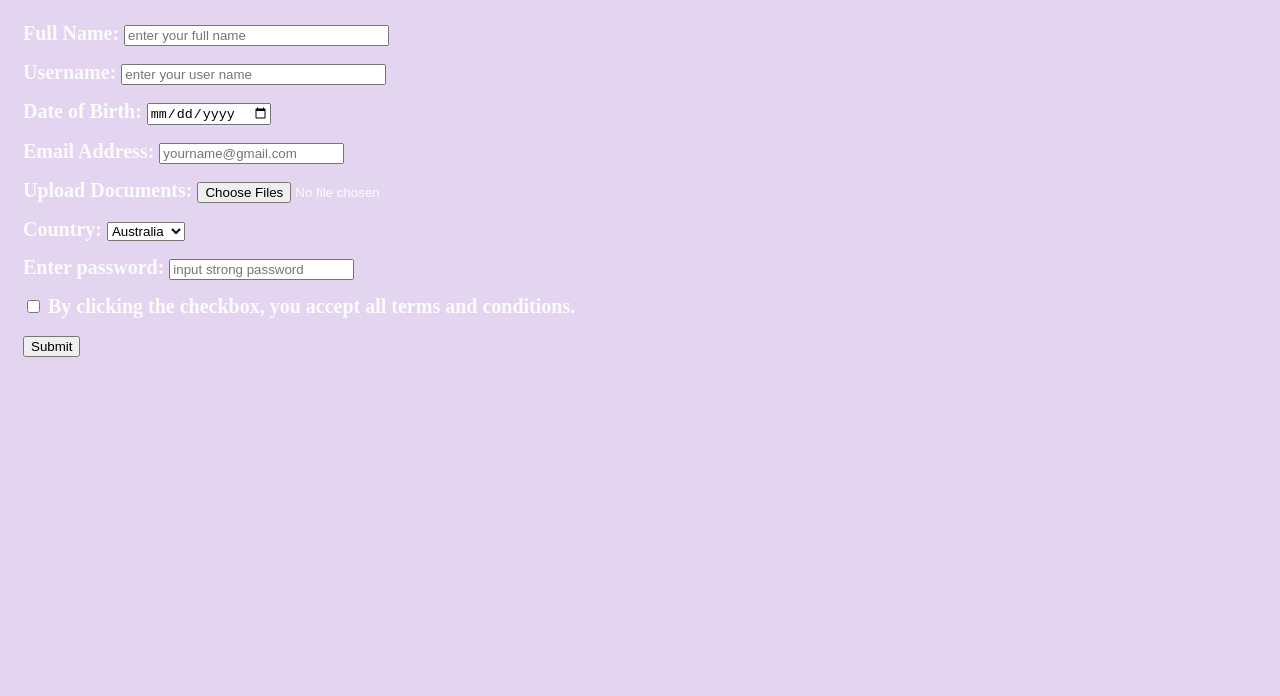
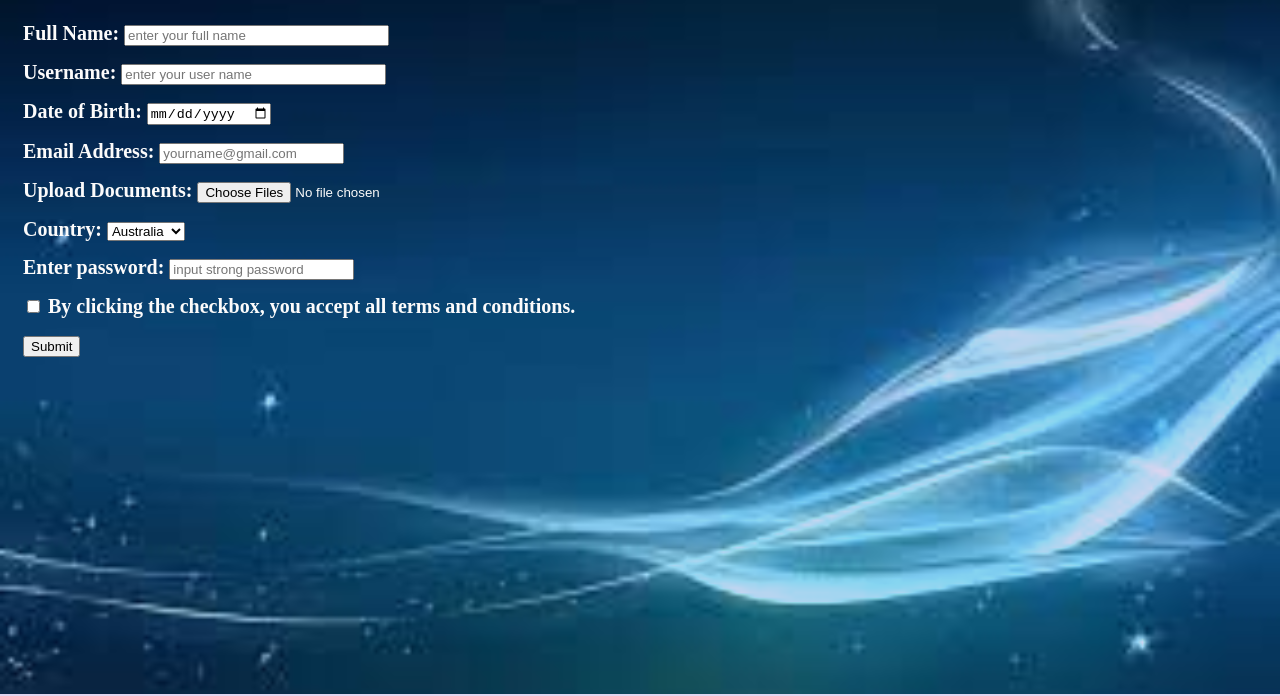
Before and after one commit to Blessing-Nwagu/-First-Assignment-Hertechtrial-Frontend-class, a plain HTML site: page index.html in a window 1280 px wide. Shown: the part 104-800 px from the top of the page. Drawn offline with Linux system fonts and the light colour scheme.

Commit message:
changed name

```diff
--- a/style.css
+++ b/style.css
@@ -19,7 +19,7 @@ div{
 
 body{
   background-color: rgb(227, 213, 240);
-  background-image: url(image.png);
+  background-image: url(background.png);
   background-repeat: no-repeat;
   background-size: cover;
   background-blend-mode: darken;
```
Also changed, not shown: background.png (renamed from bacckground.png).
